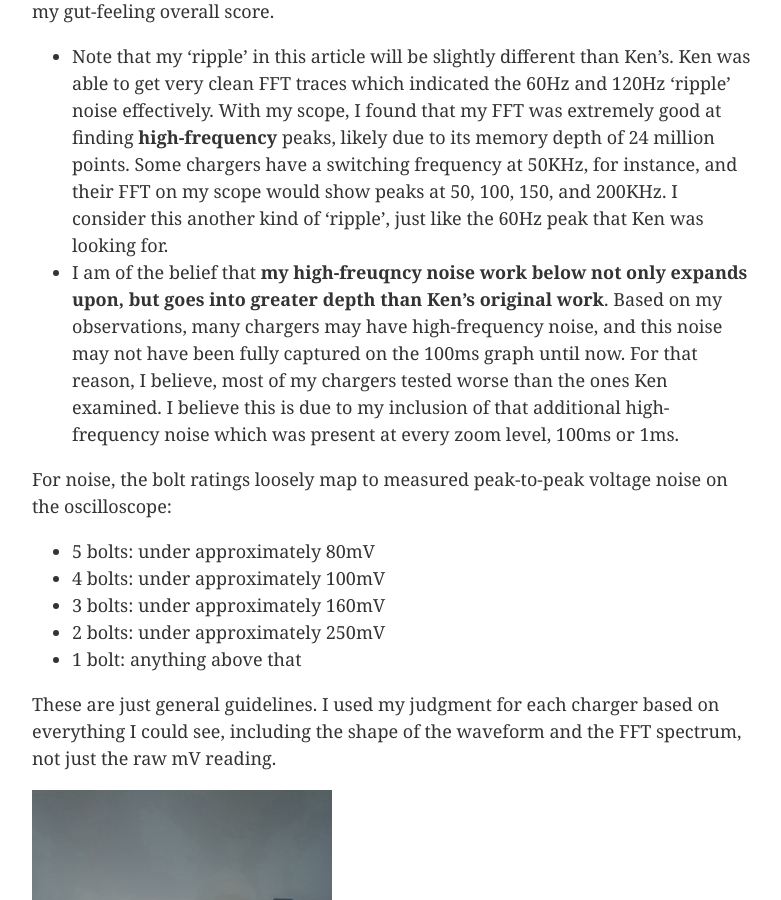
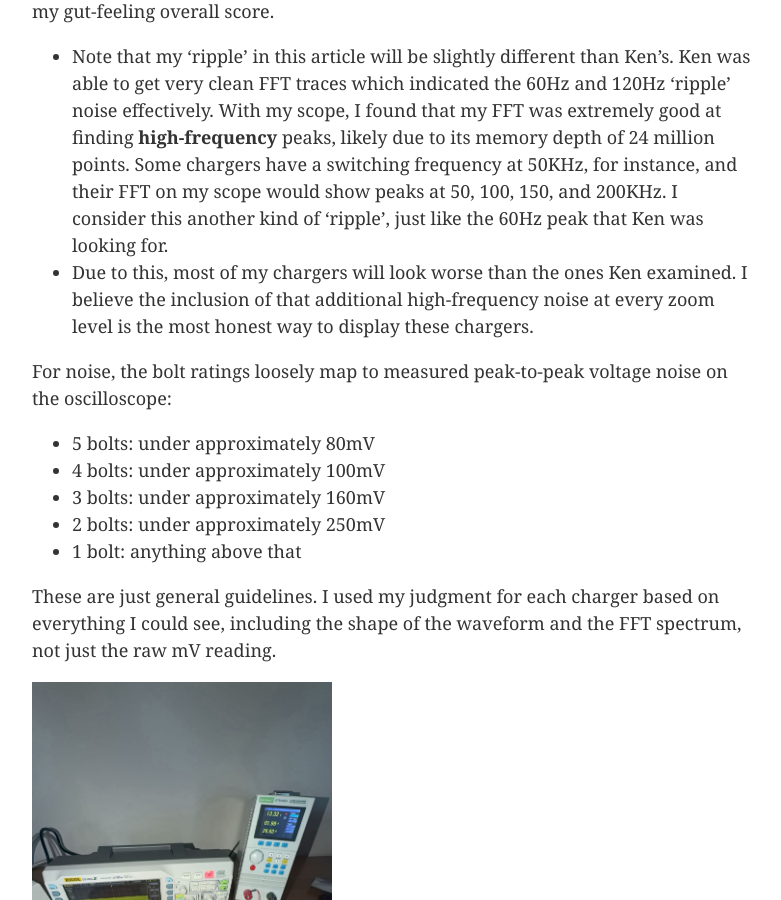
Before and after one commit to 0sps/sull1van.com, a Jekyll site: the page built from _posts/2026-01-19-a-dozen-chargers-in-the-lab.md, in a window 1280 px wide and 900 px high, scrolled down 4087 px. Shown: the whole window, without its empty margins (248-1029 px from the left). Built offline with Jekyll 4.4.1, drawn with Linux system fonts in a browser that asks for light colours.

Commit message:
Update 2026-01-19-a-dozen-chargers-in-the-lab.md

```diff
--- a/_posts/2026-01-19-a-dozen-chargers-in-the-lab.md
+++ b/_posts/2026-01-19-a-dozen-chargers-in-the-lab.md
@@ -395,7 +395,7 @@ If you're interested, the equivalent resistance of my voltmeter during testing w
 
 After conducting the oscilloscope tests, I rated each charger from 1 to 5, using lightning bolts as a fun visual guide. These ratings include noise, ripple, as well as my gut-feeling overall score.
 - Note that my 'ripple' in this article will be slightly different than Ken's. Ken was able to get very clean FFT traces which indicated the 60Hz and 120Hz 'ripple' noise effectively. With my scope, I found that my FFT was extremely good at finding **high-frequency** peaks, likely due to its memory depth of 24 million points. Some chargers have a switching frequency at 50KHz, for instance, and their FFT on my scope would show peaks at 50, 100, 150, and 200KHz. I consider this another kind of 'ripple', just like the 60Hz peak that Ken was looking for.
-- I am of the belief that **my high-freuqncy noise work below not only expands upon, but goes into greater depth than Ken's original work**. Based on my observations, many chargers may have high-frequency noise, and this noise may not have been fully captured on the 100ms graph until now. For that reason, I believe, most of my chargers tested worse than the ones Ken examined. I believe this is due to my inclusion of that additional high-frequency noise which was present at every zoom level, 100ms or 1ms.
+- Due to this, most of my chargers will look worse than the ones Ken examined. I believe the inclusion of that additional high-frequency noise at every zoom level is the most honest way to display these chargers.
 
 For noise, the bolt ratings loosely map to measured peak-to-peak voltage noise on the oscilloscope:
 
```
